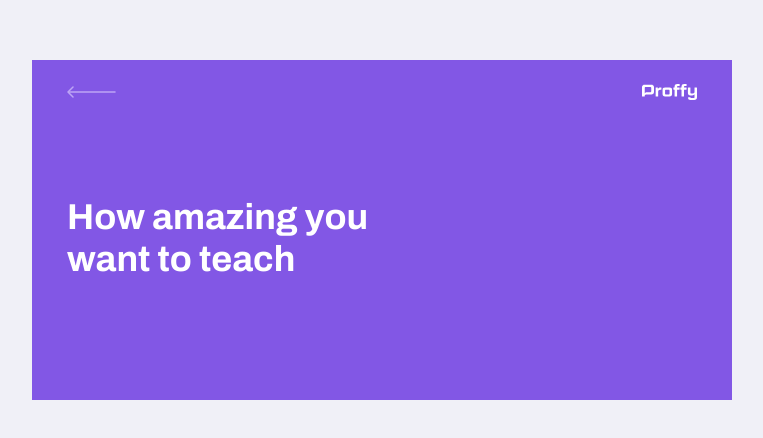
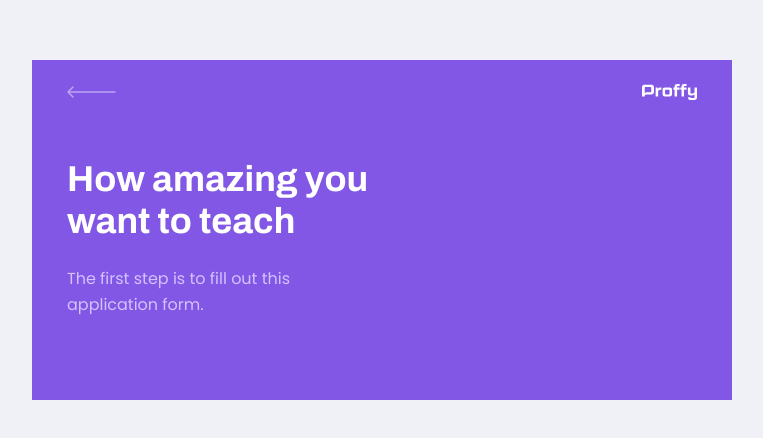
Before and after one commit to mhayk/proffy-web, a React (Create React App) app: page /give-classes in a window 1280 px wide. Shown: the part 170-608 px from the top of the page, without its empty margins (258-1021 px from the left). Built offline with nearby package versions, Linux system fonts and the light colour scheme.

Commit message:
A new props named descriptions has been created.
Signed-off-by: Mhayk Whandson <hi@mhayk.com>

```diff
--- a/src/components/PageHeader/index.tsx
+++ b/src/components/PageHeader/index.tsx
@@ -9,6 +9,7 @@
 
 interface PageHeaderProps {
   title: string;
+  description?: string;
 }
 
 
@@ -26,6 +27,7 @@
 
         <div className="header-content">
           <strong>{title}</strong>
+          { props.description && <p>{props.description}</p> }
 
           {props.children}
         </div>
--- a/src/components/PageHeader/styles.css
+++ b/src/components/PageHeader/styles.css
@@ -40,6 +40,14 @@
   color: var(--color-title-in-primary);
 }
 
+.page-header .header-content p {
+  max-width: 30rem;
+  font-size: 1.6rem;
+  line-height: 2.6rem;
+  color: var(--color-text-in-primary);
+  margin-top: 2.4rem;
+}
+
 /* width > 700px do it ... */
 @media (min-width: 700px) {
   .page-header {
--- a/src/pages/TeacherForm/index.tsx
+++ b/src/pages/TeacherForm/index.tsx
@@ -5,7 +5,10 @@
 function TeacherForm() {
   return (
     <div id="page-teacher-form" className="container">
-      <PageHeader title="How amazing you want to teach" />
+      <PageHeader
+        title="How amazing you want to teach"
+        description="The first step is to fill out this application form."
+       />
     </div>
   )
 }
```
